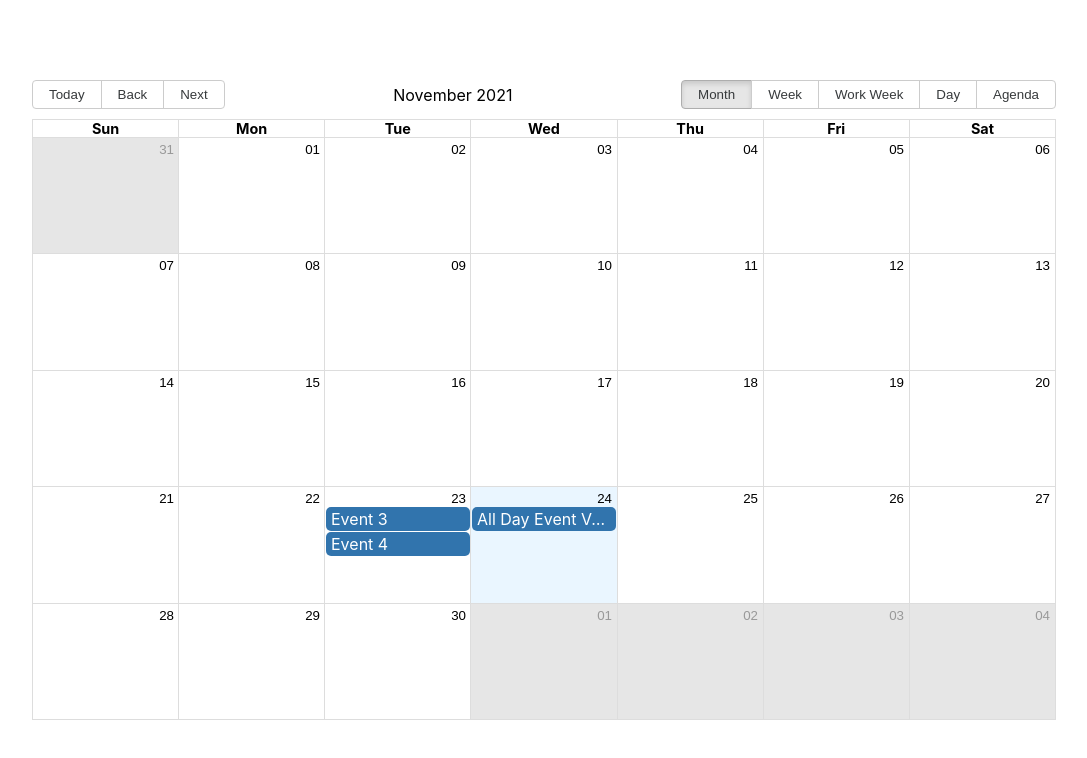
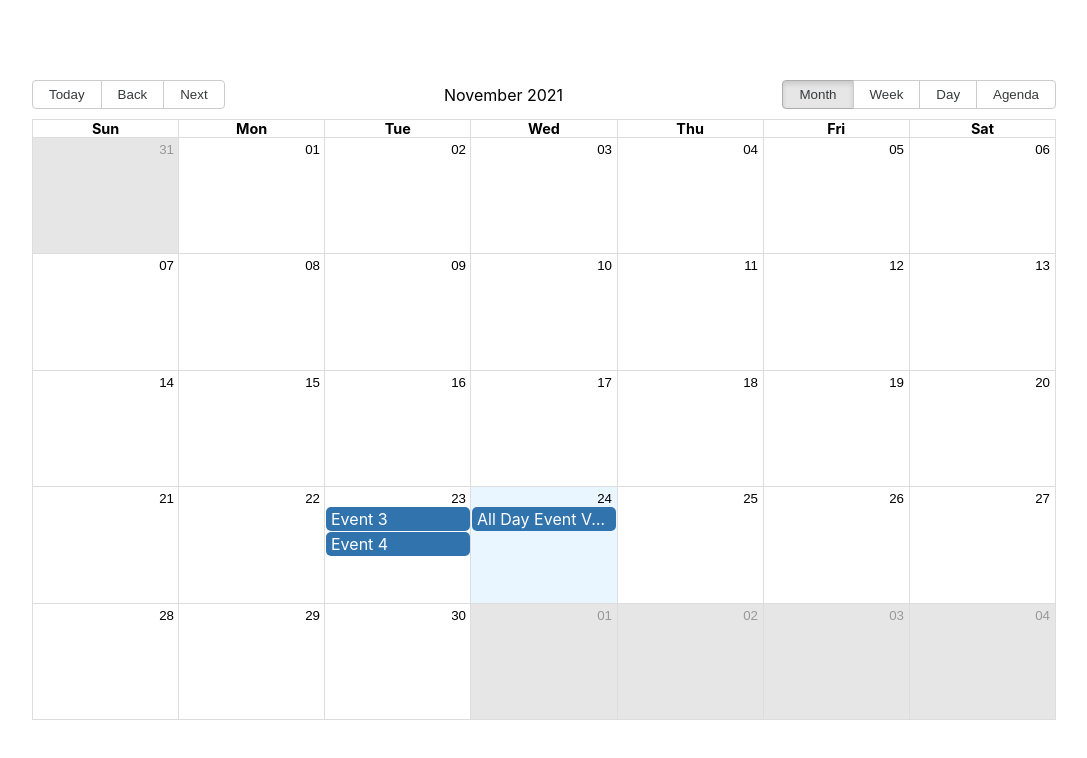
Before and after one commit to IllusiveBagel/HomeInstead, a React (Create React App) app: page / in a window 1280 px wide. Shown: the top 758 px of the page, without its empty margins (96-1183 px from the left). Built offline with nearby package versions, Linux system fonts and the light colour scheme.

Commit message:
Removed work week and added link

```diff
--- a/src/App.js
+++ b/src/App.js
@@ -34,6 +34,9 @@ const App = props => (
         }}
         localizer={localizer}
         style={{ height: '100%' }}
+        defaultView='month'
+        views={['month', 'week', 'day', 'agenda']}
+        onSelectEvent={event => window.open(event.resource, '_blank').focus()}
       />
     </div>
   </div>
--- a/src/events.js
+++ b/src/events.js
@@ -6,27 +6,31 @@ export default [
         title: 'All Day Event Very Long Title',
         allDay: true,
         start: now,
-        end: now
+        end: now,
+        resource: 'https://www.google.co.uk/'
     },
     {
         id: 1,
         title: 'Another all day event',
         allDay: true,
         start: new Date(2021, 11, 31),
-        end: new Date(2021, 11, 31)
+        end: new Date(2021, 11, 31),
+        resource: 'https://www.google.co.uk/'
     },
     {
         id: 2,
         title: 'Event 3',
         allDay: true,
         start: new Date(2021, 10, 23),
-        end: new Date(2021, 10, 23)
+        end: new Date(2021, 10, 23),
+        resource: 'https://www.google.co.uk/'
     },
     {
         id: 3,
         title: 'Event 4',
         allDay: true,
         start: new Date(2021, 10, 23),
-        end: new Date(2021, 10, 23)
+        end: new Date(2021, 10, 23),
+        resource: 'https://www.google.co.uk/'
     }
 ]
```
